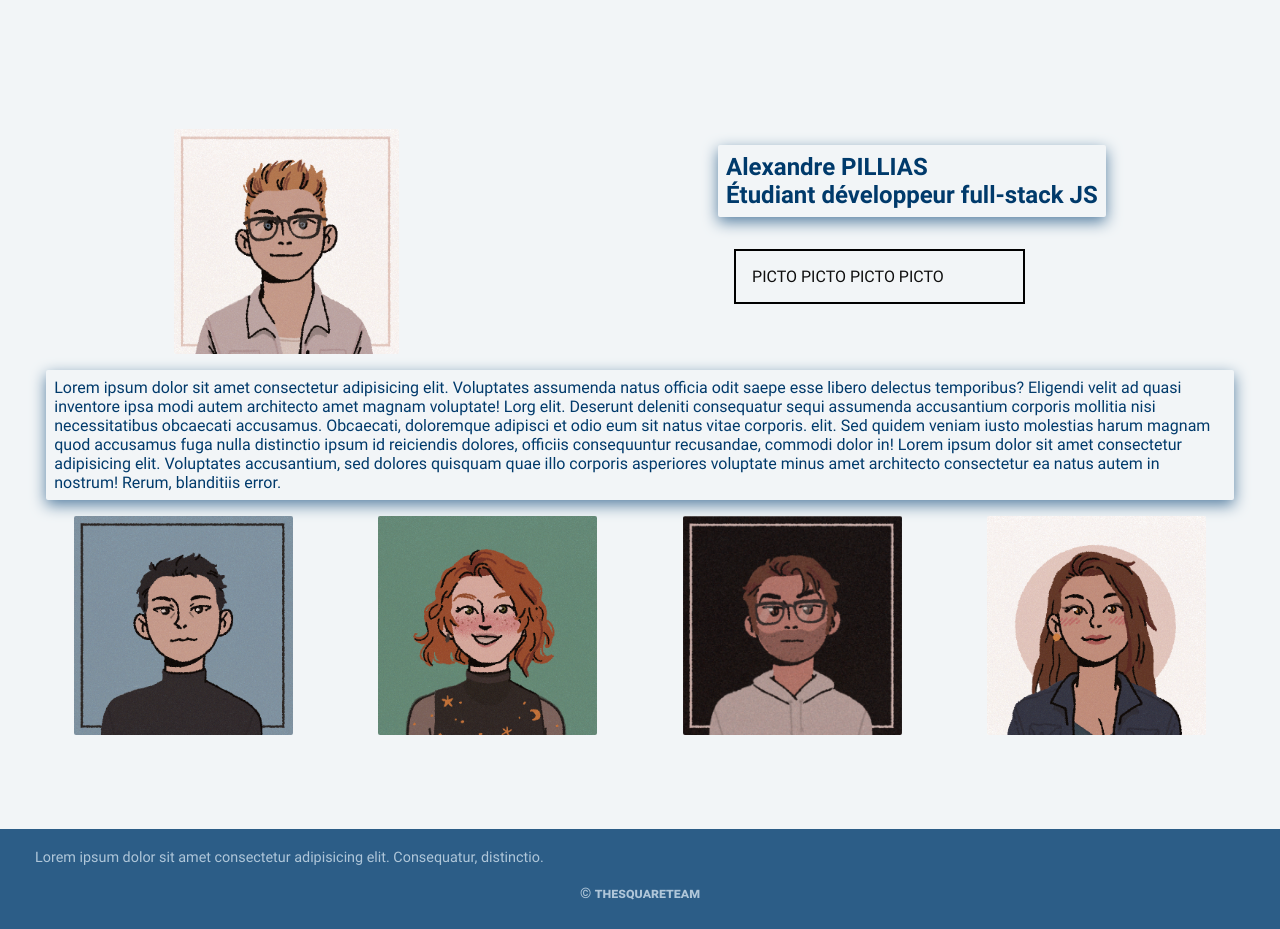
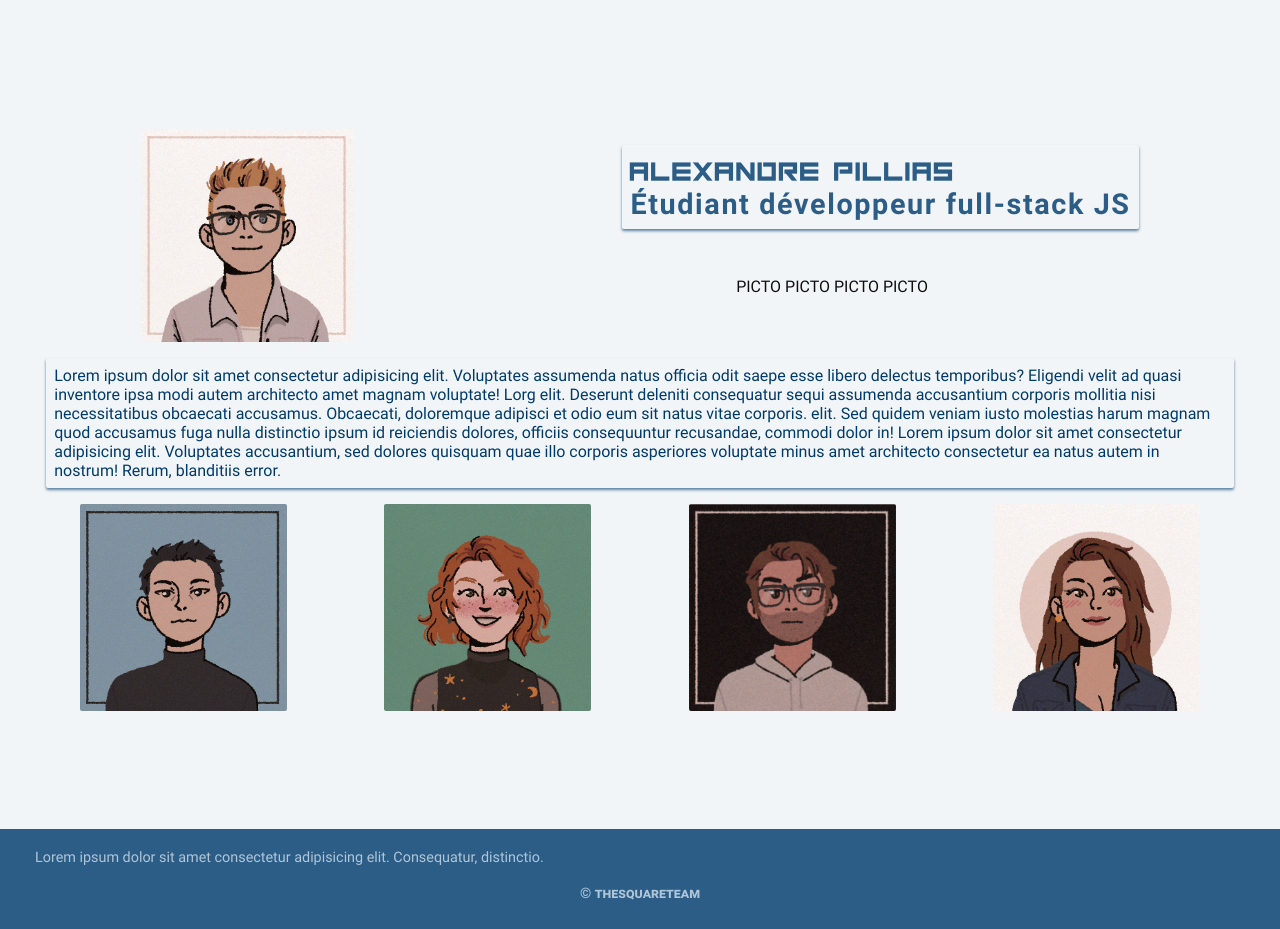
Before and after one commit to gnos28/WCS-project-1, a website built with Parcel: page index.html in a window 1280 px wide. Shown: the part 4600-5529 px from the top of the page. Built offline with nearby package versions, Linux system fonts and the light colour scheme.

Commit message:
adjusted css for shadow

```diff
--- a/index.html
+++ b/index.html
@@ -216,7 +216,7 @@
             <img src="img/alexandre.png" alt="alexandre" class="easy-photo" />
             <div class="presentation-column">
             <h2>
-              Alexandre PILLIAS <br />
+              <span>ALEXANDRE PILLIAS</span> <br />
               Étudiant développeur full-stack JS
             </h2>
             <div class="presentation-picto">PICTO PICTO PICTO PICTO</div>
--- a/style/style.css
+++ b/style/style.css
@@ -393,31 +393,38 @@ p.credits {
 }
 
 .detailed-presentation > .easy-photo {
-  width: 18%;
+  width: 17%;
   height: auto;
   border-radius: 2px;
 }
 
 .team-photo {
-  width: 18%;
+  width: 17%;
   height: auto;
   border-radius: 2px;
 }
 
-.detailed-presentation > h2 {
+.presentation-column > h2 {
   padding-left: 1rem;
+  color: var(--var-name2);
+  letter-spacing: 0.1rem;
+}
+
+h2 > span {
+  font-family: 'Square One', sans-serif;
 }
 
 .presentation-column {
   display: flex;
-  flex-direction: column;;
+  flex-direction: column;
+  margin-left: 1rem;
 }
 
 .presentation-picto {
   padding: 1rem;
-  border: 2px solid black;
   margin: 1rem;
   width: 75%;
+  text-align: center;
 }
 
 .presentation-text {
@@ -426,8 +433,14 @@ p.credits {
   width: 99%;
   height: auto;
   color: var(--var-name1);
-  box-shadow: #5880a2 0px 5px 15px;
+  box-shadow: #5880a2 0px 2px 3px;
   border-radius: 2px;
+  -ms-overflow-style: none;
+  scrollbar-width: none;
+}
+
+.presentation-text::-webkit-scrollbar {
+  display: none;
 }
 
 .team-going {
@@ -486,8 +499,13 @@ p.credits {
     color: var(--var-name1);
   }
 
-  .detailed-presentation > h2 {
+  .presentation-column > h2 {
     font-size: 1.8rem;
+    color: var(--var-name2)
+  }
+
+  h2 > span {
+    font-family: 'Square One', sans-serif;
   }
 
   /* breakpoints section square-team */
@@ -523,9 +541,13 @@ p.credits {
     margin: 1rem auto;
     padding: 0.5rem;
     width: 100%;
-    box-shadow: #5880a2 0px 5px 15px;
-    color: var(--var-name1);
+    box-shadow: #5880a2 0px 2px 3px;
     border-radius: 2px;
+    color: var(--var-name2);
+  }
+
+  h2 > span {
+    font-family: 'Square One', sans-serif;
   }
 }
 
@@ -944,5 +966,6 @@ p.credits {
 @media (min-width: 374.98px) and (max-width: 500.98px) {
   .presentation-column > h2 {
     font-size: 1rem;
+    font-family: 'Square One', sans-serif;
   }
 }
```
